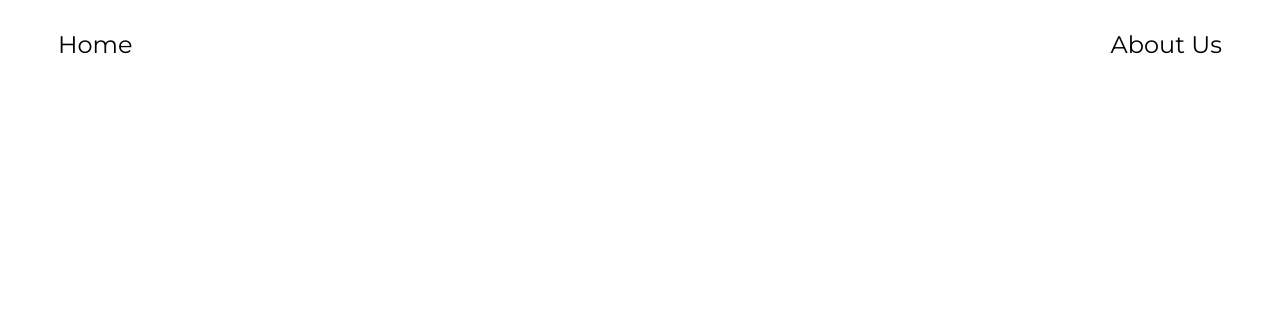
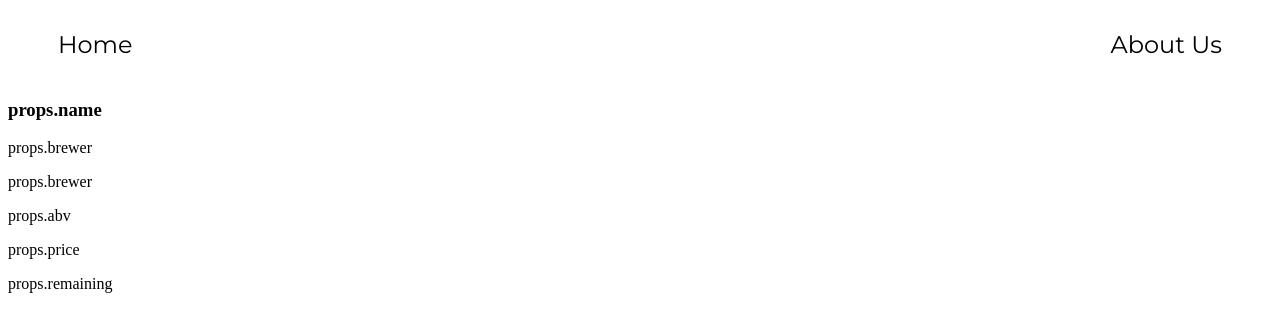
Before and after one commit to adrianmess/adrians-react-tap-rooom, a React app: page / in a window 1280 px wide. Shown: the top 332 px of the page. Built offline with nearby package versions, Linux system fonts and the light colour scheme.

Commit message:
add beer component page to App.jsx, test that beer component is showing

```diff
--- a/src/components/App.jsx
+++ b/src/components/App.jsx
@@ -2,6 +2,7 @@ import React from 'react'
 import Header from './Header'
 import About from './About'
 import Body from './Body'
+import Beer from './Beer'
 
 import { Switch, Route } from 'react-router-dom'
 
@@ -9,6 +10,7 @@ function App(){
   return (
     <div>
       <Header/>
+      <Beer/>
       <Switch>
         <Route exact path='/' component={Body} />
         <Route exact path='/about' component={About} />
```
